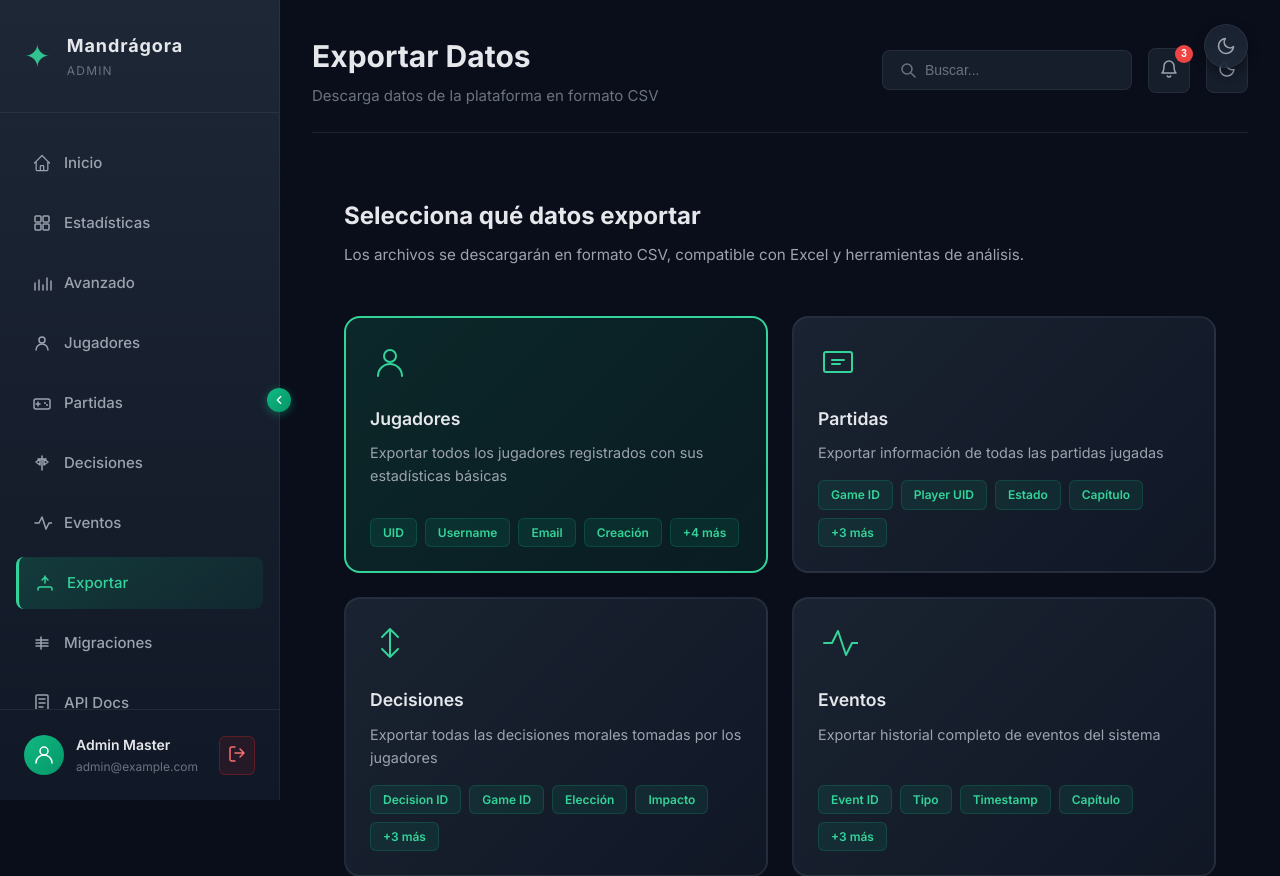
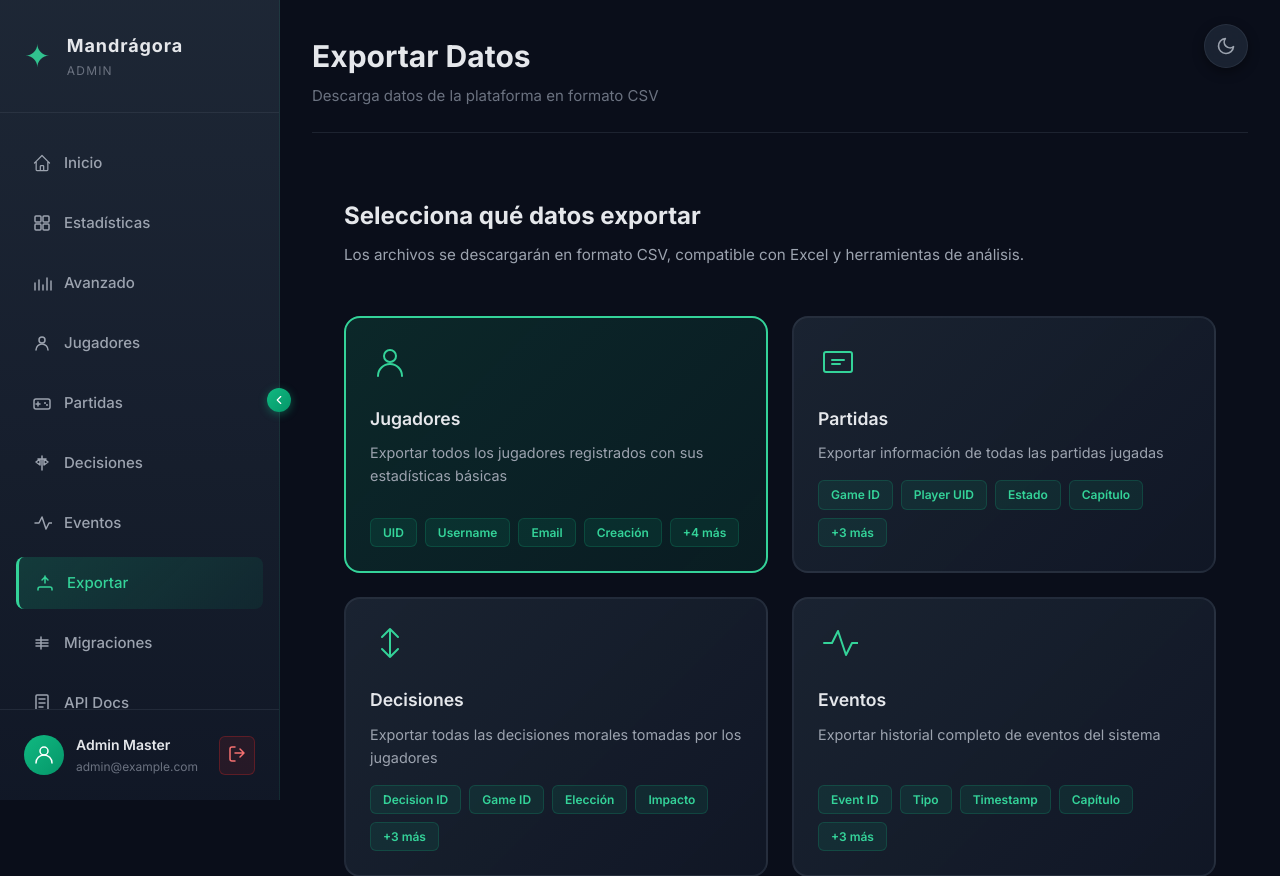
Before and after one commit to WaraYasy/TriskelApi, a Flask app: template app/domain/web/templates/admin/export.html in a window 1280 px wide. Shown: the top 876 px of the page. Run offline with Flask 3, Linux system fonts and the light colour scheme; the template is opened without the code that fills it, so the values that code supplies are empty; parts of the project's set-up code (start-up, migrations or seed data) failed here and were passed over.

Commit message:
FIX: Corregir error en exportaciones - Cabecera de la vista corregida - Bug al guardar el log corregido

```diff
--- a/app/domain/web/templates/admin/export.html
+++ b/app/domain/web/templates/admin/export.html
@@ -157,26 +157,7 @@
                 <p class="page-subtitle">Descarga datos de la plataforma en formato CSV</p>
             </div>
             <div class="top-bar-right">
-                <div class="search-box">
-                    <svg width="18" height="18" viewBox="0 0 18 18" fill="none">
-                        <circle cx="8" cy="8" r="5" stroke="currentColor" stroke-width="1.5" />
-                        <path d="M12 12l4 4" stroke="currentColor" stroke-width="1.5" stroke-linecap="round" />
-                    </svg>
-                    <input type="text" placeholder="Buscar...">
-                </div>
-                <button class="btn-icon" title="Notificaciones">
-                    <svg width="20" height="20" viewBox="0 0 20 20" fill="none">
-                        <path d="M15 7a5 5 0 10-10 0c0 5-2 7-2 7h14s-2-2-2-7zM11.73 17a2 2 0 01-3.46 0"
-                            stroke="currentColor" stroke-width="1.5" stroke-linecap="round" stroke-linejoin="round" />
-                    </svg>
-                    <span class="notification-badge">3</span>
-                </button>
-                <button class="btn-icon" title="Modo oscuro">
-                    <svg width="20" height="20" viewBox="0 0 20 20" fill="none">
-                        <path d="M17 10.5A7 7 0 119.5 3a6 6 0 007.5 7.5z" stroke="currentColor" stroke-width="1.5"
-                            stroke-linecap="round" stroke-linejoin="round" />
-                    </svg>
-                </button>
+                <!-- Espacio reservado para el theme-toggle flotante -->
             </div>
         </header>
 
```
Also changed, not shown: app/domain/web/admin/routes.py (+4 -3 lines).
